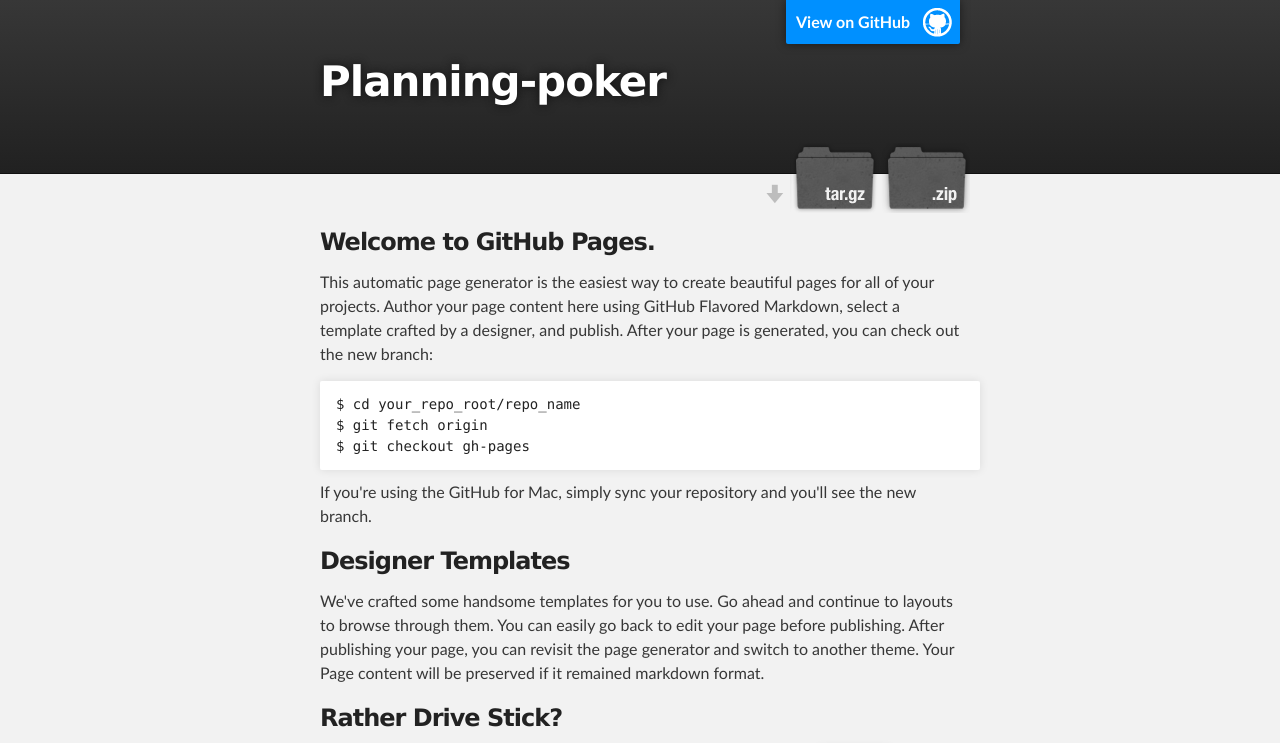
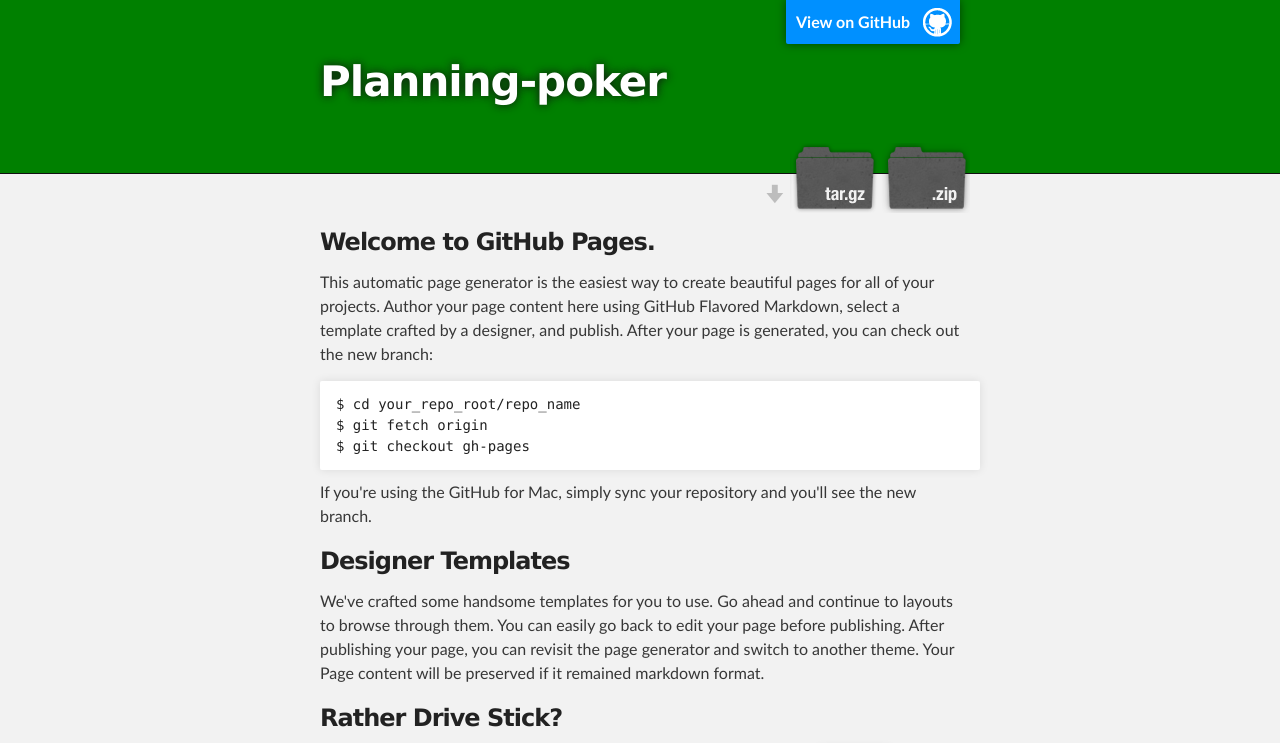
Before and after one commit to GEATI-2013/Planning-Poker, a plain HTML site: page index.html in a window 1280 px wide. Shown: the top 743 px of the page. Drawn offline with Linux system fonts and the light colour scheme.

Commit message:
Update stylesheet.css

```diff
--- a/stylesheets/stylesheet.css
+++ b/stylesheets/stylesheet.css
@@ -286,11 +286,6 @@
 
 #header_wrap {
   background: green;
-  background: -moz-linear-gradient(top, #373737, #212121);
-  background: -webkit-linear-gradient(top, #373737, #212121);
-  background: -ms-linear-gradient(top, #373737, #212121);
-  background: -o-linear-gradient(top, #373737, #212121);
-  background: linear-gradient(top, #373737, #212121);
 }
 
 #header_wrap .inner {
```
